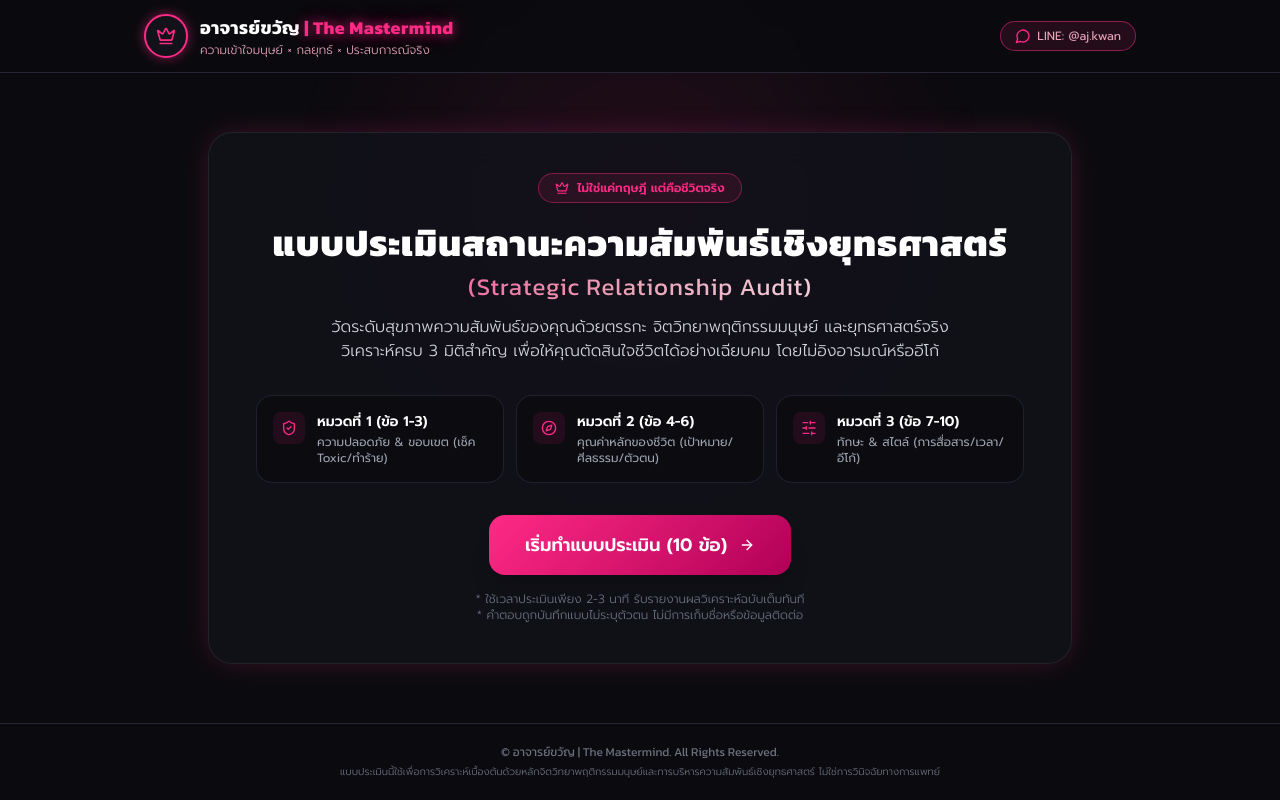
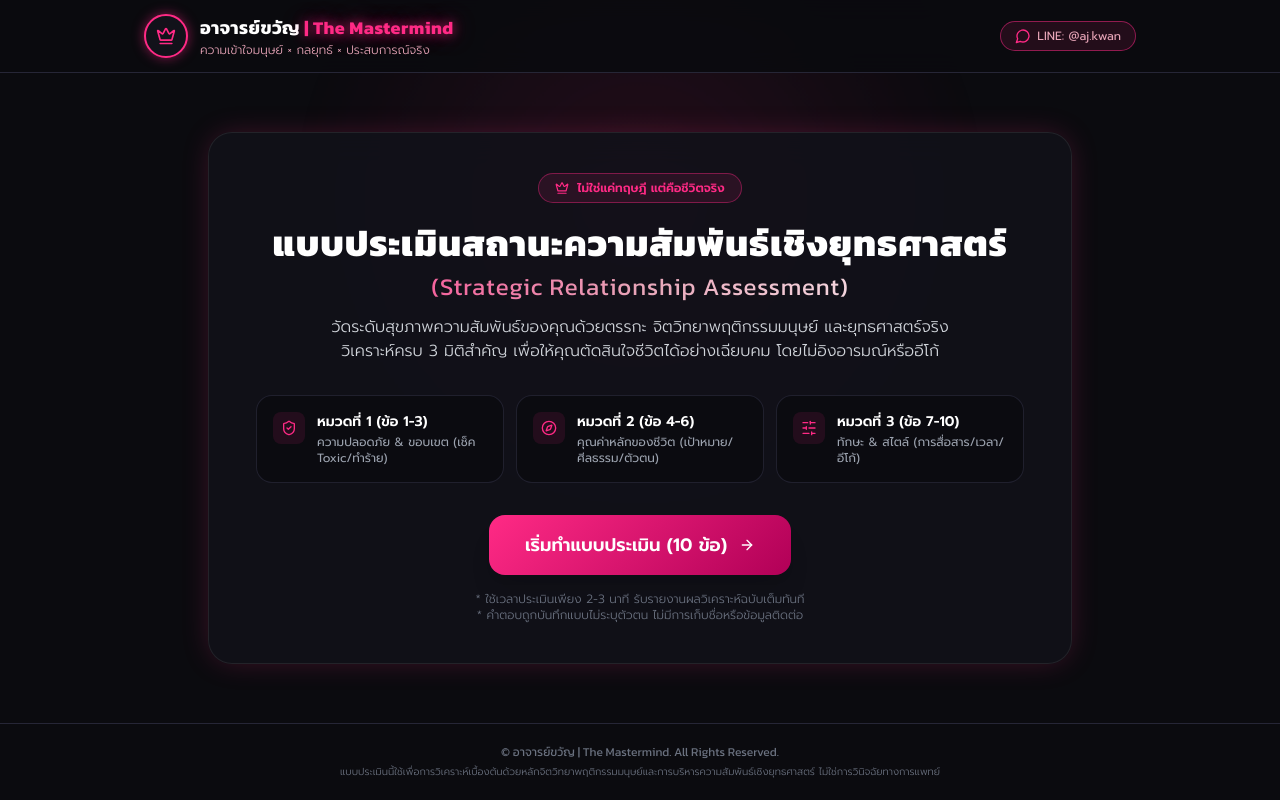
Before and after one commit to AjarnKwanTheMastermind/relationship-assessment, a Next.js app: page / in a window 1280 px wide. Built offline with nearby package versions, Linux system fonts and the light colour scheme; no server answers; the database is empty.

Commit message:
Rename the product to Strategic Relationship Assessment, and scroll to the top after a successful save
Co-Authored-By: Claude Sonnet 5.5 <noreply@anthropic.com>

```diff
--- a/app/backoffice/settings/courses/[key]/page.tsx
+++ b/app/backoffice/settings/courses/[key]/page.tsx
@@ -1,6 +1,7 @@
 import Link from "next/link";
 import { notFound } from "next/navigation";
 import MailNotice from "@/components/MailNotice";
+import ScrollToTop from "@/components/ScrollToTop";
 import CourseForm from "@/components/CourseForm";
 import { courseToValues } from "@/lib/courseEdit";
 import { courses } from "@/lib/courses";
@@ -53,9 +54,13 @@ export default async function EditCoursePage({
       </div>
 
       {saved && (
-        <p role="status" className="rounded-2xl border border-brand-pink/40 bg-brand-pink/10 p-4 text-sm text-brand-roseGold">
-          {saved}
-        </p>
+        <>
+          {/* A new key on every render, so the page scrolls up again after each successful save. */}
+          <ScrollToTop key={Date.now()} />
+          <p role="status" className="rounded-2xl border border-brand-pink/40 bg-brand-pink/10 p-4 text-sm text-brand-roseGold">
+            {saved}
+          </p>
+        </>
       )}
 
       {saved && <MailNotice status={searchParams.mail} />}
--- a/app/backoffice/settings/page.tsx
+++ b/app/backoffice/settings/page.tsx
@@ -58,9 +58,13 @@ export default async function SettingsPage({
       </div>
 
       {saved && (
-        <p role="status" className="rounded-2xl border border-brand-pink/40 bg-brand-pink/10 p-4 text-sm text-brand-roseGold">
-          {saved}
-        </p>
+        <>
+          {/* A new key on every render, so the page scrolls up again after each successful save. */}
+          <ScrollToTop key={Date.now()} />
+          <p role="status" className="rounded-2xl border border-brand-pink/40 bg-brand-pink/10 p-4 text-sm text-brand-roseGold">
+            {saved}
+          </p>
+        </>
       )}
       {saved && <MailNotice status={searchParams.mail} />}
       {searchParams.error !== "locked" && <LockNotice until={lockedUntil} />}
--- a/app/page.tsx
+++ b/app/page.tsx
@@ -18,7 +18,7 @@ export default function IntroPage() {
       <h1 className="mb-3 font-kanit text-2xl font-extrabold leading-snug tracking-wide text-white sm:text-4xl">
         แบบประเมินสถานะความสัมพันธ์เชิงยุทธศาสตร์
         <span className="mt-2 block bg-gradient-to-r from-brand-pink via-brand-roseGold to-white bg-clip-text text-lg font-normal text-transparent sm:text-2xl">
-          (Strategic Relationship Audit)
+          (Strategic Relationship Assessment)
         </span>
       </h1>
 
--- a/app/results/[id]/page.tsx
+++ b/app/results/[id]/page.tsx
@@ -50,7 +50,7 @@ export default async function ResultsPage({ params }: { params: { id: string } }
     <div className="space-y-6">
       <div className="glass-card box-glow relative overflow-hidden rounded-3xl border-t-4 border-t-brand-pink p-6 text-center sm:p-8">
         <div className="mb-2 text-xs font-bold uppercase tracking-widest text-brand-pink">
-          STRATEGIC RELATIONSHIP AUDIT REPORT
+          STRATEGIC RELATIONSHIP ASSESSMENT REPORT
         </div>
         <h1 className="mb-1 font-kanit text-2xl font-bold text-white sm:text-3xl">
           รายงานผลการวิเคราะห์สถานะความสัมพันธ์
```
Also changed, not shown: 2 other files (tests, documents, lock files or other folders).
